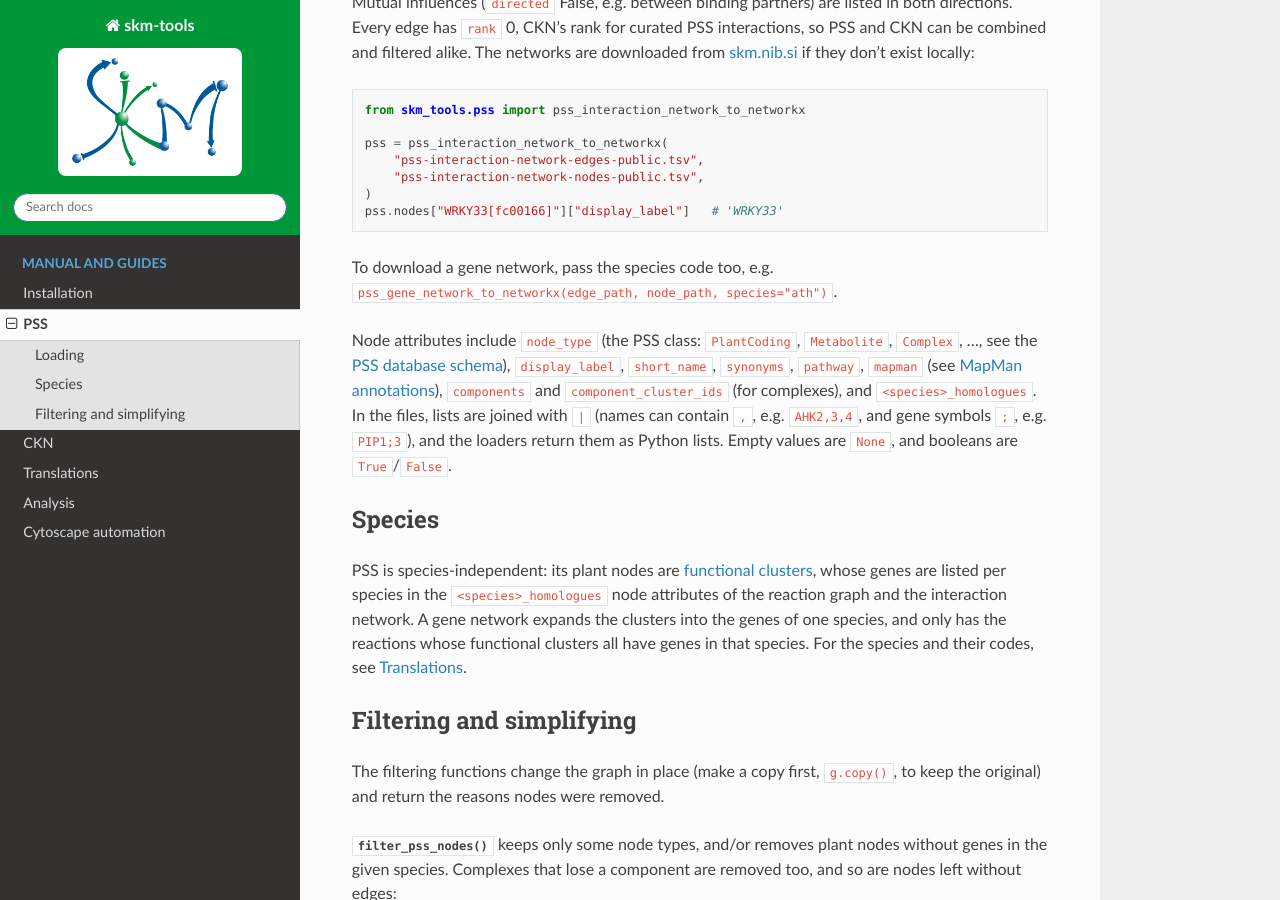
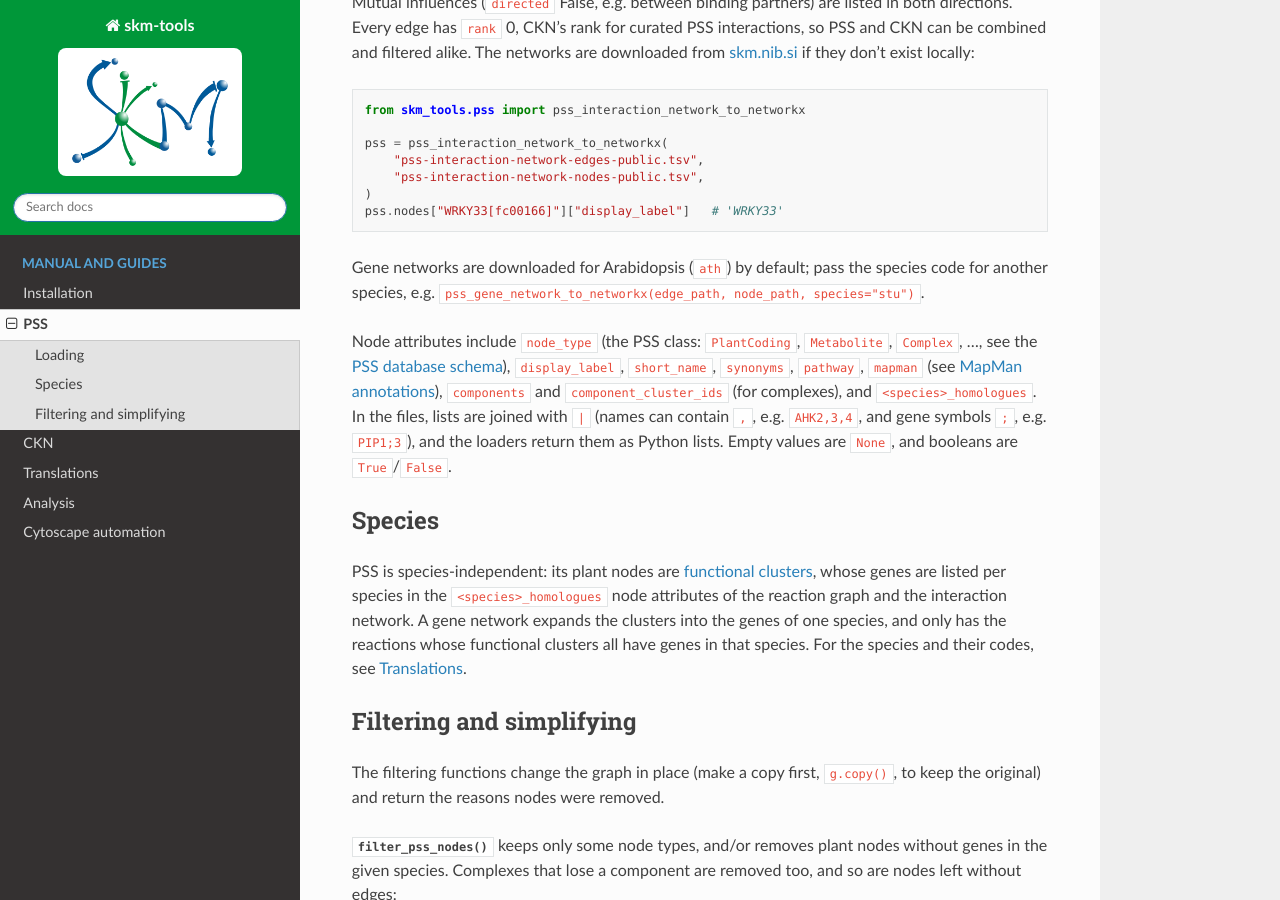
Before and after one commit to NIB-SI/skm-tools, a Sphinx documentation site: the page built from docs/source/pss.rst, in a window 1280 px wide and 900 px high, scrolled down 846 px. Built offline with Sphinx 7.4.7 and the Read the Docs theme 3.1.0, drawn with Linux system fonts in a browser that asks for light colours.

Commit message:
PSS gene network loader: species defaults to ath
Co-Authored-By: Claude Opus 5.5 <noreply@anthropic.com>

```diff
--- a/docs/source/pss.rst
+++ b/docs/source/pss.rst
@@ -51,8 +51,8 @@ and CKN can be combined and filtered alike. The networks are downloaded from `sk
    )
    pss.nodes["WRKY33[fc00166]"]["display_label"]   # 'WRKY33'
 
-To download a gene network, pass the species code too, e.g.
-``pss_gene_network_to_networkx(edge_path, node_path, species="ath")``.
+Gene networks are downloaded for Arabidopsis (``ath``) by default; pass the species code
+for another species, e.g. ``pss_gene_network_to_networkx(edge_path, node_path, species="stu")``.
 
 Node attributes include ``node_type`` (the PSS class: ``PlantCoding``, ``Metabolite``,
 ``Complex``, ..., see the `PSS database schema <https://skm.nib.si/documentation/pss-db#node-labels>`_),
```
Also changed, not shown: 2 other files.
